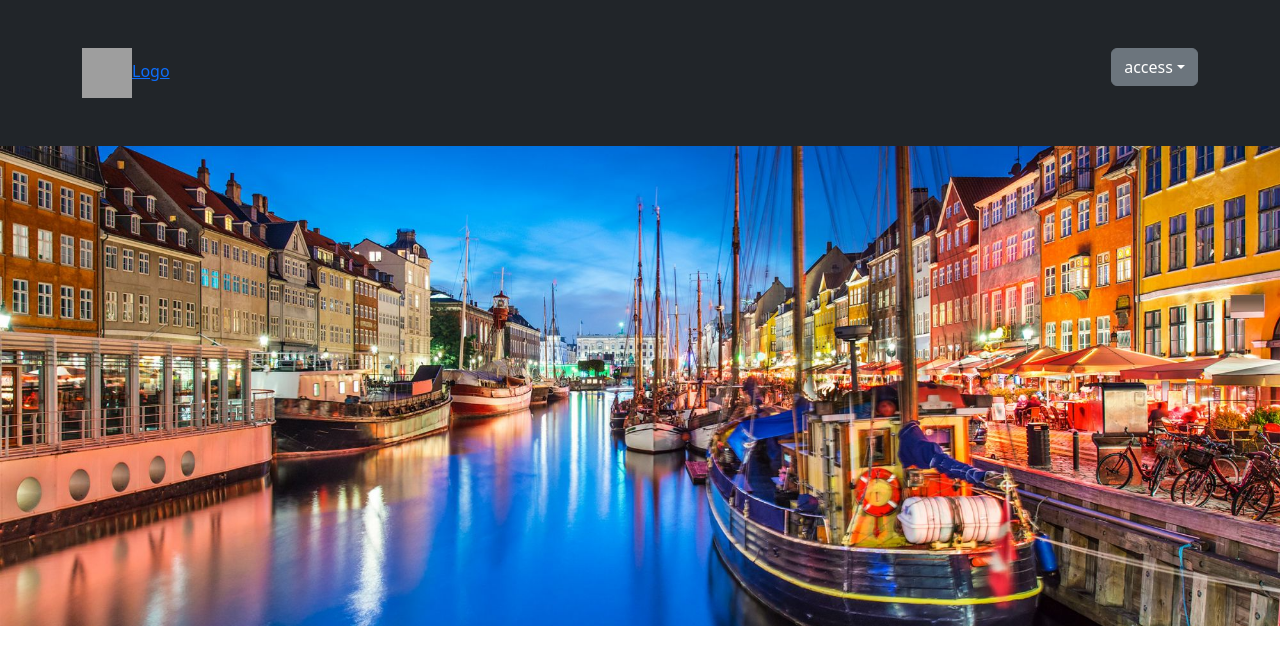
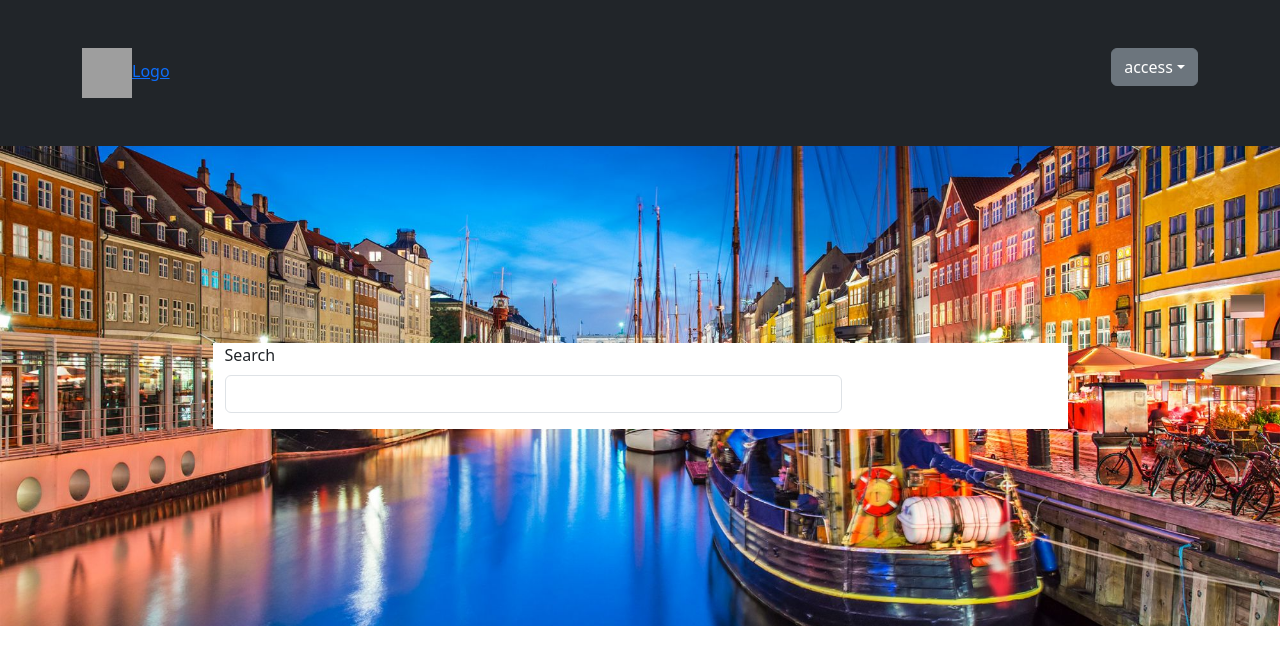
Before and after one commit to giovannifranchi/boolbnb-ts-composition, a Vue app: page / in a window 1280 px wide. Shown: the top 664 px of the page. Built offline with nearby package versions, Linux system fonts and the light colour scheme; grey boxes are pictures that could not be loaded.

Commit message:
Add: search advanced

```diff
--- a/src/components/HomeView/JumbotronComponent.vue
+++ b/src/components/HomeView/JumbotronComponent.vue
@@ -1,21 +1,74 @@
 <template>
-    <div class="background">
-
+  <div class="background d-flex align-items-center">
+    <div class="container">
+      <div class="row justify-content-center">
+        <div class="col-9">
+          <div class="row input-box">
+            <div class="col-9">
+              <div class="mb-3">
+                <label for="search" class="form-label">Search</label>
+                <input
+                  type="text"
+                  class="form-control"
+                  id="search"
+                  v-model="currentSearch"
+                  @input="setFoundItems"
+                />
+                <ul v-if="foundItems">
+                  <li v-for="(item, index) in foundItems" :key="index" >
+                    {{ item.address.streetName }}, {{ item.address.municipality }},
+                    {{ item.address.country }}
+                  </li>
+                </ul>
+              </div>
+            </div>
+          </div>
+        </div>
+      </div>
     </div>
+  </div>
 </template>
 
 <script setup lang="ts">
 
+import AutoComplete from '@/api/AutoComplete'
+import type { AutoCompleteType } from '@/types/api-types/AddressType'
+
+import { ref } from 'vue'
+import { useRouter } from 'vue-router';
+
+// Current search options
+
+const foundItems = ref<AutoCompleteType[]>([])
+
+const currentSearch = ref<string>('')
+
+const setFoundItems = async () => {
+  if (currentSearch.value.trim() !== '') {
+    const response = await AutoComplete.search(currentSearch.value)
+    foundItems.value = response.results
+  }
+}
+
+// Router
+
+const router = useRouter();
+
+const goToAddress = (lon:string, lat:string, radius:number = 20)=> {
+
+}
 </script>
 
 <style lang="scss" scoped>
+.background {
+  background-image: url('../../assets/images/copenaghen.jpg');
+  height: 30rem;
+  background-position: center;
+  background-size: cover;
+  background-repeat: no-repeat;
 
-.background{
-    background-image: url('../../assets/images/copenaghen.jpg');
-    height: 30rem;
-    background-position: center;
-    background-size: cover;
-    background-repeat: no-repeat;
+  .input-box {
+    background-color: #fff;
+  }
 }
-
 </style>
--- /dev/null
+++ b/src/types/api-types/AddressType.ts
@@ -0,0 +1,17 @@
+
+
+export type AddressType =  {
+    streetName:string;
+    municipality:string;
+    country:string
+}
+
+export type PositionType = {
+    log:string;
+    lat:string;
+}
+
+export type AutoCompleteType = {
+    address: AddressType;
+    position:PositionType;
+}
```
Also changed, not shown: 1 other file (tests, documents, lock files or other folders).
